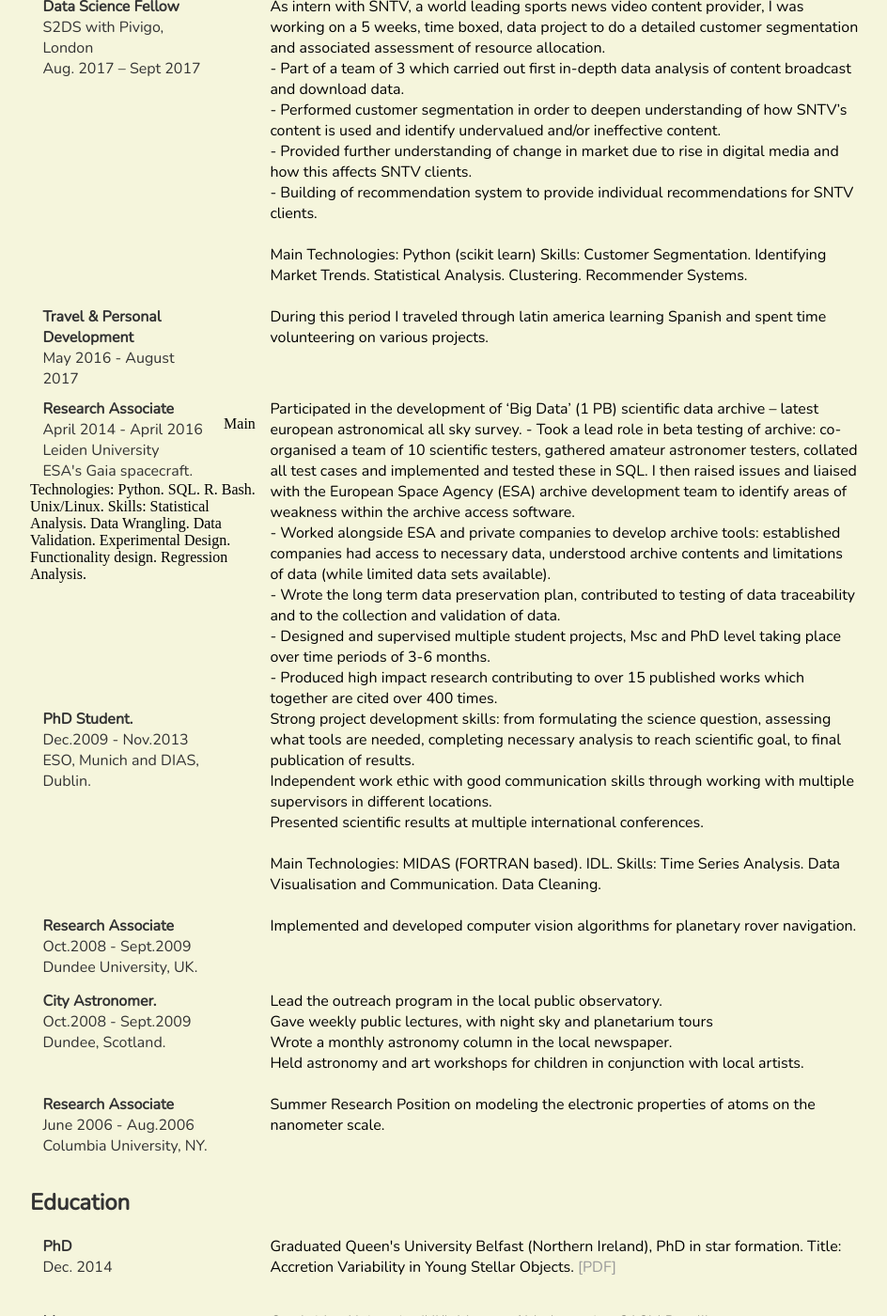
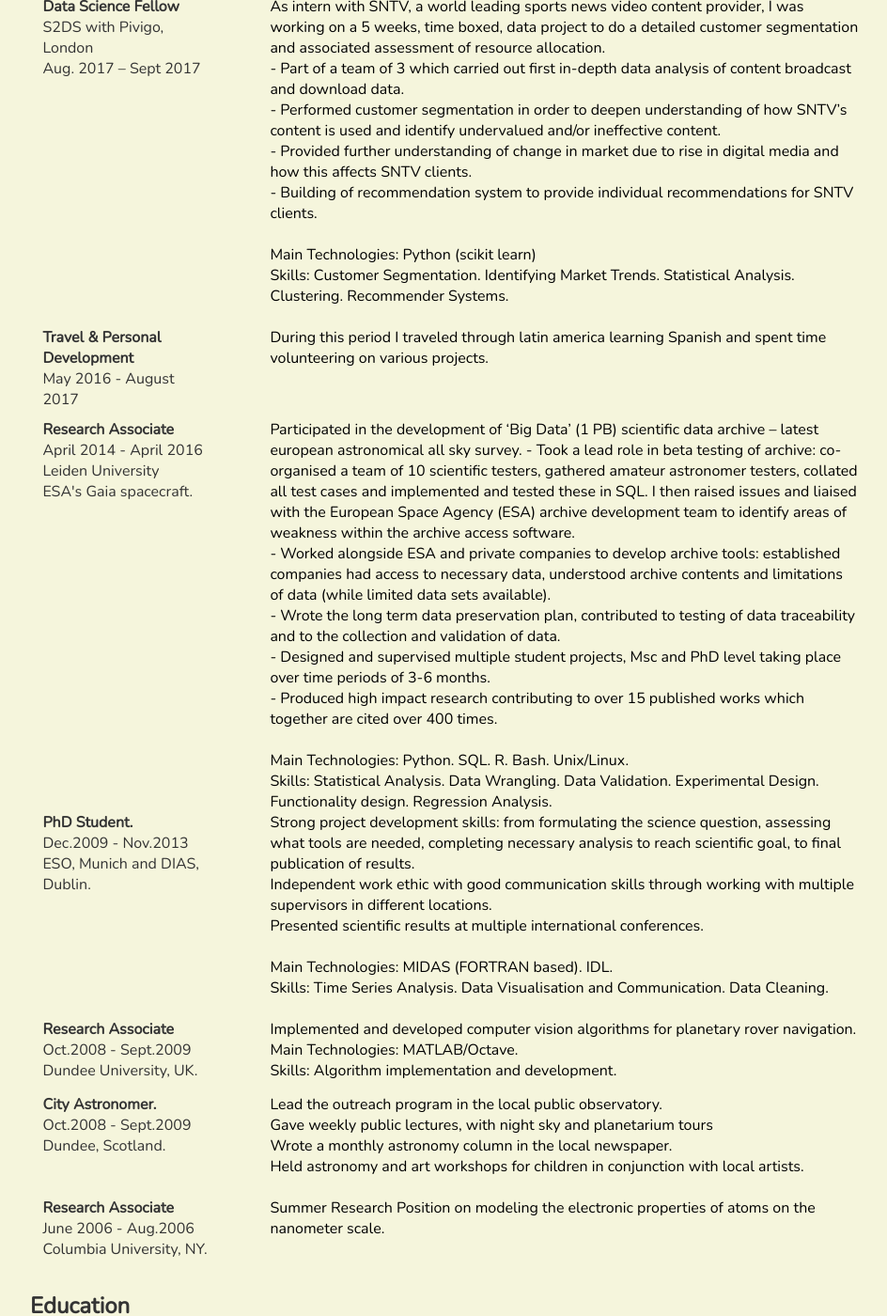
Before and after one commit to twotonnetess/twotonnetess.github.io, a Jekyll site: the page built from cv/index.html, in a window 1280 px wide and 1400 px high, scrolled down 688 px. Shown: the whole window at 94% size, without its empty margins (160-1104 px from the left). Built offline with Jekyll 4.4.1, drawn with Linux system fonts in a browser that asks for light colours.

Commit message:
update cv

```diff
--- a/cv/index.html
+++ b/cv/index.html
@@ -69,7 +69,7 @@ Skills: NPL. Google Analytics. Modeling Intervention Effectiveness. Decision Tre
 </br>
 
 Main Technologies:  Python (scikit learn)
-
+</br>
 
 Skills:  Customer Segmentation. Identifying Market Trends. Statistical Analysis. Clustering. Recommender Systems.
 </br>
@@ -105,15 +105,21 @@ Skills:  Customer Segmentation. Identifying Market Trends. Statistical Analysis.
     - Wrote the long term data preservation plan, contributed to testing of data traceability and to the collection and validation of data. </br>
     - Designed and supervised multiple student projects, Msc and PhD level taking place over time periods of 3-6 months. </br>
     - Produced high impact research contributing to over 15 published works which together are cited over 400 times. </br>
-   </place_details>
+
+
+
+
 </br>
 
 Main Technologies:  Python. SQL. R. Bash. Unix/Linux.
-
+</br>
 
 Skills:  Statistical Analysis. Data Wrangling. Data Validation.  Experimental Design. Functionality design. Regression Analysis.
 
 </br>
+   </place_details>
+
+
 </br>
 
 
@@ -136,7 +142,7 @@ Skills:  Statistical Analysis. Data Wrangling. Data Validation.  Experimental De
 
 Main Technologies:  MIDAS (FORTRAN based). IDL.
 
-
+</br>
 
 Skills: Time Series Analysis. Data Visualisation and Communication. Data Cleaning.
 </br>
@@ -158,7 +164,12 @@ Skills: Time Series Analysis. Data Visualisation and Communication. Data Cleanin
    Dundee University, UK.
    </date_place> <place_details>
    Implemented and developed computer vision algorithms for planetary rover navigation. </br>
-   </place_details>
+
+Main Technologies:  MATLAB/Octave.
+</br>
+Skills:  Algorithm implementation and development.
+
+</place_details>
 </div>
 
 
```
